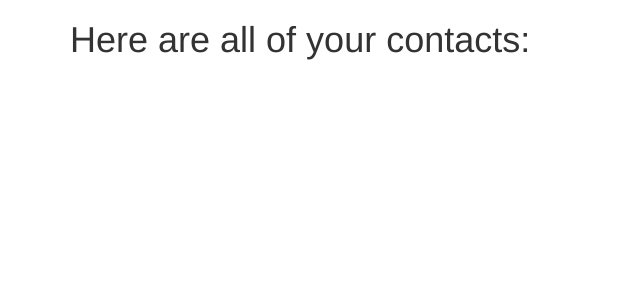
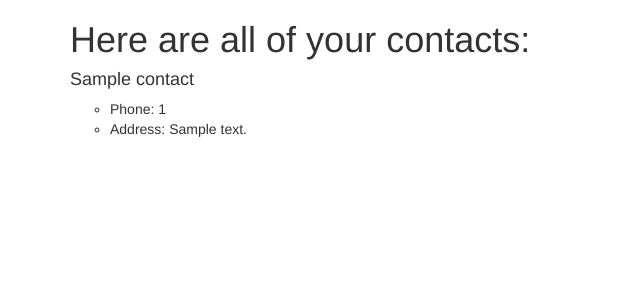
Before and after one commit to CallaRudolph/php-address-book, a PHP site: template views/contacts.html.twig in a window 1280 px wide. Shown: the top 300 px of the page, without its empty margins (0-640 px from the left). Run offline with PHP 8.4, Linux system fonts and the light colour scheme; the template is opened without the code that fills it: most values are stand-ins (such as "Sample title", 1, 10 or a date in 2020); some libraries are stand-ins or nearby versions.

Commit message:
create if statement, foreach loop, and print contents of Contact class

```diff
--- a/views/contacts.html.twig
+++ b/views/contacts.html.twig
@@ -6,6 +6,17 @@
 <body>
     <div class="container">
         <h1>Here are all of your contacts:</h1>
+        {% if contacts is not empty %}
+            <ul class='list-unstyled'>
+                {% for contact in contacts %}
+                    </li><h4>{{ contact.getName }}</h4></li>
+                    <ul>
+                        <li>Phone: {{ contact.getPhoneNumber }}</li>
+                        <li>Address: {{ contact.getAddress }}</li>
+                    </ul>
+                {% endfor %}
+            </ul>
+        {% endif %}
     </div>
 </body>
 </html>
```
